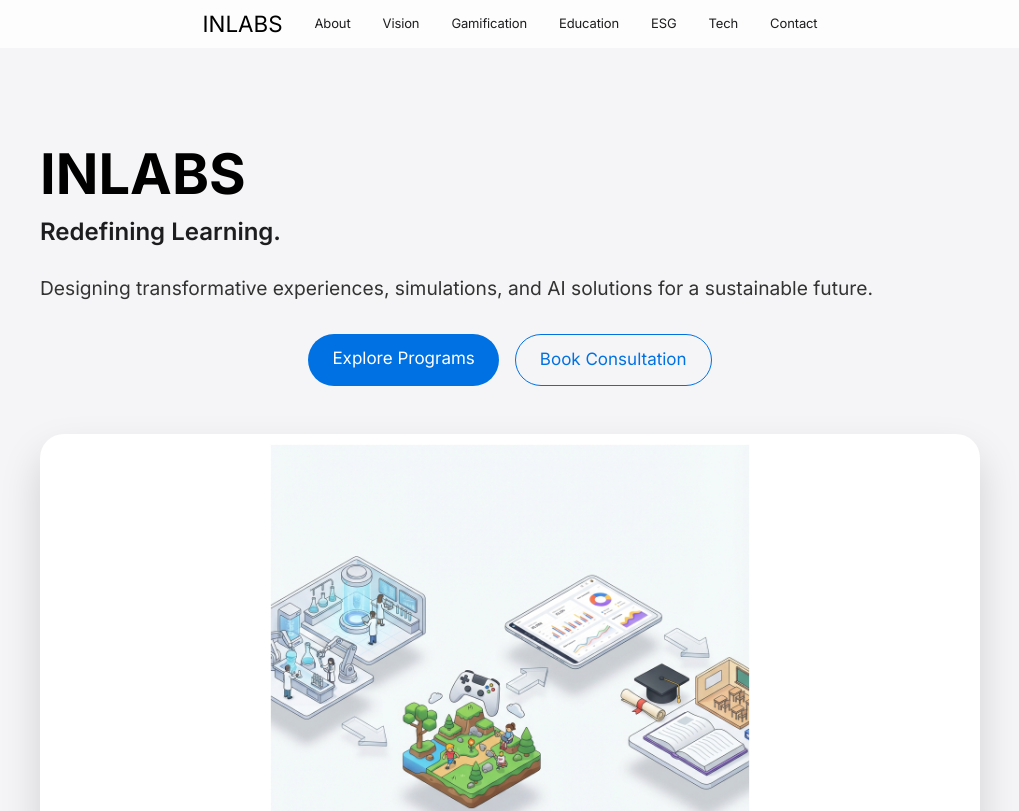
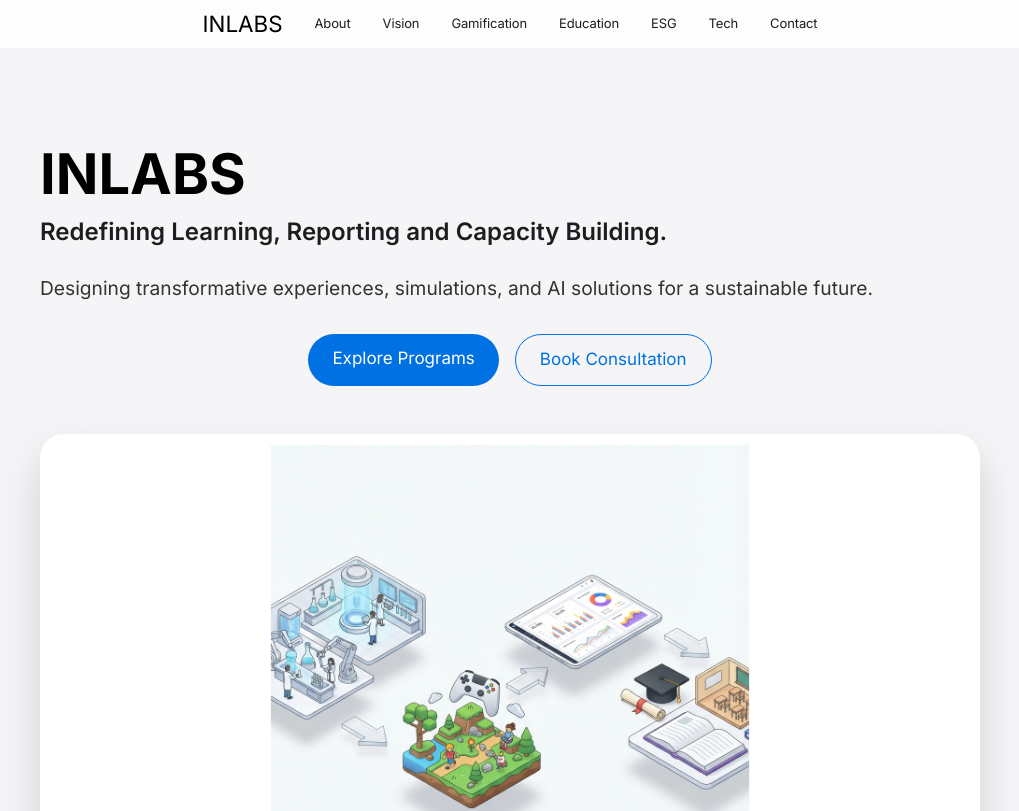
Before and after one commit to mohamedmbaengg/INLABS, a React (Vite) app: page / in a window 1280 px wide. Shown: the top 811 px of the page, without its empty margins (130-1149 px from the left). Built offline with nearby package versions, Linux system fonts and the light colour scheme.

Commit message:
Update motto

```diff
--- a/package.json
+++ b/package.json
@@ -29,6 +29,7 @@
     "eslint-plugin-react-hooks": "^7.0.1",
     "eslint-plugin-react-refresh": "^0.4.24",
     "globals": "^16.5.0",
+    "shx": "^0.4.0",
     "vite": "^7.2.4"
   }
 }
--- a/src/pages/Home.jsx
+++ b/src/pages/Home.jsx
@@ -32,7 +32,7 @@ export default function Home() {
                         className="text-2xl md:text-4xl font-semibold mb-6 text-black"
                         style={{ fontSize: '1.5rem', fontWeight: '600', color: '#1d1d1f', marginBottom: '1.5rem' }}
                     >
-                        Redefining Learning.
+                        Redefining Learning, Reporting and Capacity Building.
                     </motion.h2>
 
                     <motion.p
```
Also changed, not shown: 1 other file (tests, documents, lock files or other folders).
